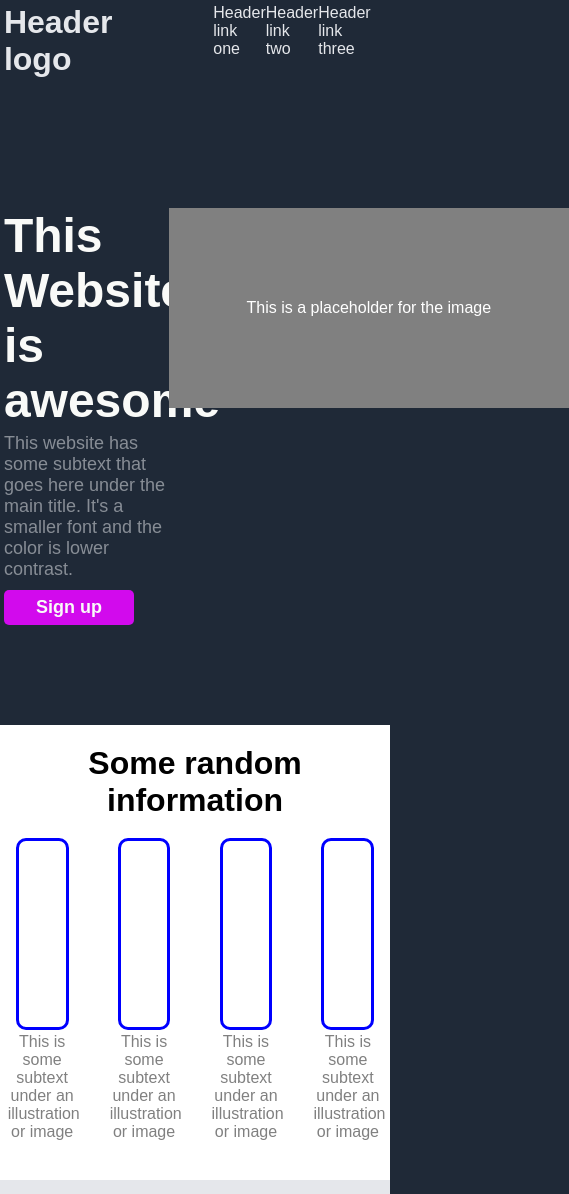
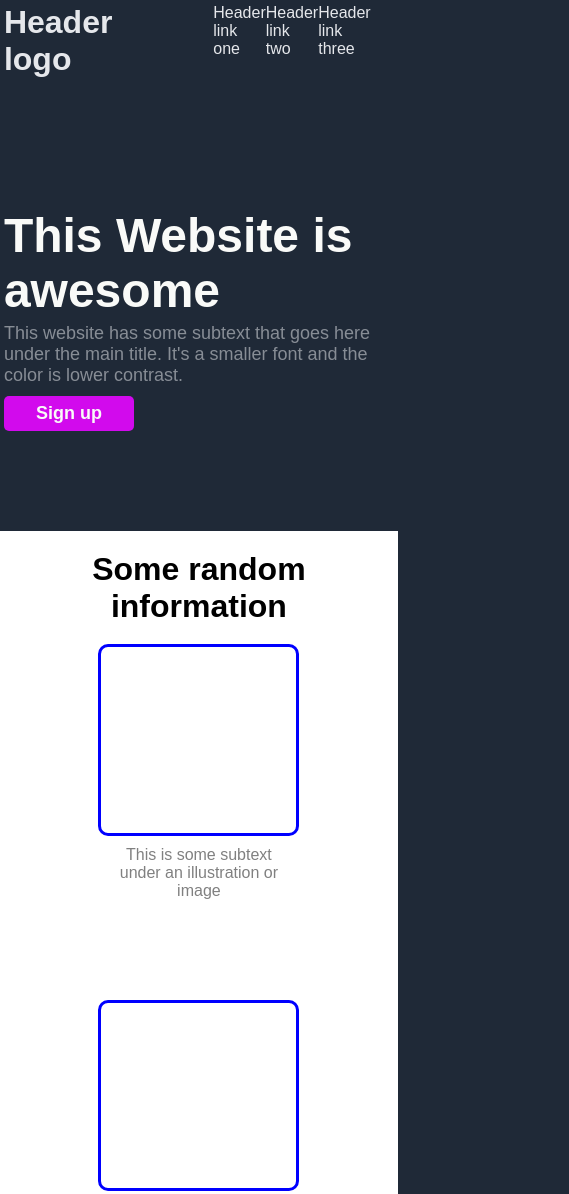
Before and after one commit to sufi4yan/css-project, a plain HTML site: page index.html in a window 390 px wide. Shown: the top 1194 px of the page, 569 px wide, since content can reach past the window. Drawn offline with Linux system fonts and the light colour scheme.

Commit message:
ruining the code but making the website responsive

```diff
--- a/styles.css
+++ b/styles.css
@@ -3,8 +3,13 @@ body{
     padding: 0px;
     margin:0px;
     background-color: #1F2937;
+    @media screen and (max-width: 600px) {
+        display: block;
+
+    }
 
 }
+
 p, li, h1, ul{
     margin: 0px;
 }
@@ -12,7 +17,7 @@ main, header{
     padding-top: 1%;
     padding-right: 15%;
     padding-left: 20%;
-    @media screen and (max-width: 2300px) {
+    @media screen and (max-width: 1000px) {
         padding-right: 1%;
         padding-left: 1%;
 
@@ -22,7 +27,9 @@ main, header{
 
     margin-bottom: 0px;
     margin-top: 0px;
+
 }
+
 header{
     display: flex;
     justify-content: space-between;
@@ -45,12 +52,17 @@ header{
 }
 .left{
     width: 45%;
-    margin-bottom: 100px
+    margin-bottom: 100px;
+    @media screen and (max-width: 1000px) {
+        width: 100%;
+
+    }
 }
 .first-heading{
     font-size: 48px;
     margin-bottom: 5px;
     color: #F9FAF8;
+
 }
 .first-header-desc{
     font-size: 18px;
@@ -67,6 +79,10 @@ header{
     display: flex;
     justify-content: center;
     align-items: center;
+    @media screen and (max-width: 600px) {
+        display: none
+
+    }
 
 }
 .sign-up{
@@ -86,7 +102,7 @@ header{
 }
 .bluebox{
     border: 3px solid blue;
-    min-width: 12vw;
+    min-width: 100%;
     min-height: 22vh;
     border-radius: 10px;
     margin-bottom: 5%;
@@ -97,12 +113,23 @@ header{
     display: flex;
     flex-direction: column;
     align-items: center;
+    @media screen and (max-width: 600px) {
+        width: 50%;
+        margin-bottom: 100px;
+        margin-left: 25%;
+
+    }
 }
 .boxes-container{
     display: flex;
     justify-content: space-between;
     margin-top: 5%;
     flex-wrap: wrap;
+    @media screen and (max-width: 600px) {
+        display: block;
+        text-align: center;;
+
+    }
 
 
 }
@@ -165,3 +192,6 @@ footer{
     text-align: center;
     padding: 2% 0 2% 0
 }
+main{
+    width: 100%;
+}
```
